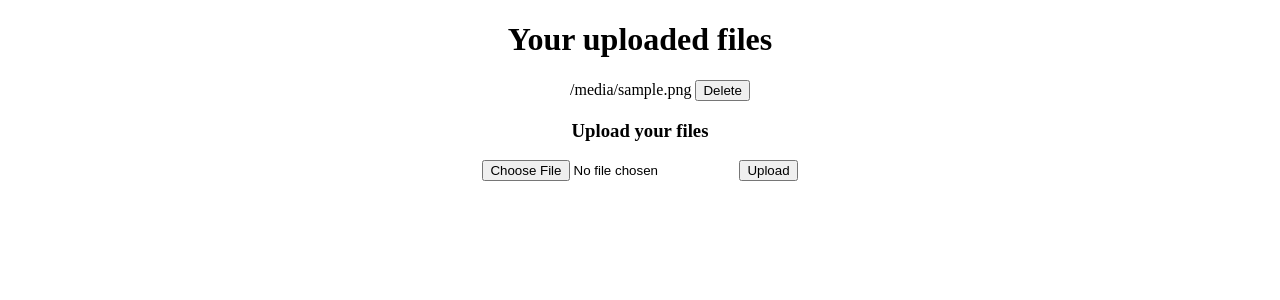
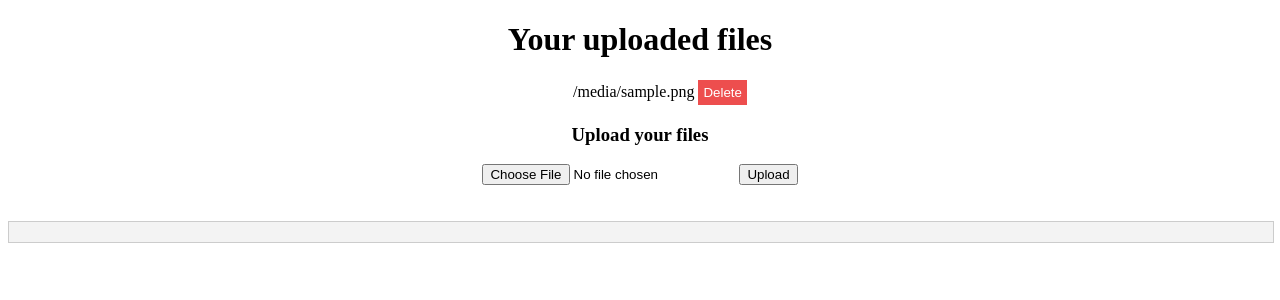
Before and after one commit to jameslatcc/flask_web_development, a Flask app: template src/templates/show_files.html in a window 1280 px wide. Shown: the top 300 px of the page. Run offline with Flask 3, Linux system fonts and the light colour scheme; the template is opened without the code that fills it: most values are stand-ins (such as "Sample title", 1, 10 or a date in 2020).

Commit message:
feat: add css and progress bar to show_files.html

```diff
--- a/src/templates/show_files.html
+++ b/src/templates/show_files.html
@@ -4,6 +4,34 @@
     <meta charset="UTF-8">
     <meta name="viewport" content="width=device-width, initial-scale=1.0">
     <title>Show Files</title>
+    <style>
+        .progress-bar {
+            width: 100%;
+            background-color: #f3f3f3;
+            border: 1px solid #ccc;
+        }
+        .progress-bar-inner {
+            height: 20px;
+            background-color: #4caf50;
+            width: 0%;
+            text-align: center;
+            color: white;
+            line-height: 20px;
+        }
+        .file-list {
+            margin-top: 20px;
+        }
+        .file-item {
+            margin: 10px 0;
+        }
+        .file-item button {
+            background-color: rgb(237, 78, 78);
+            color: white;
+            border: none;
+            padding: 5px;
+            cursor: pointer;
+        }
+    </style>
 </head>
 <body>
     <form id="showFilesForm" action="/show_files" method="get" enctype="multipart/form-data">
@@ -29,10 +57,59 @@
             <input type="file" name="file" id="fileInput">
             <button type="submit">Upload</button><br><br><br>
         </form>
+        <div class="progress-bar">
+            <div class="progress-bar-inner" id="progressBar"></div>
+        </div>
     </div>
 
     <script>
         const fileList = document.getElementById('mainList');
+        const form = document.getElementById('uploadForm');
+        const progressBar = document.getElementById('progressBar');
+
+        form.addEventListener('submit', (e) => {
+            e.preventDefault();
+
+            const fileInput = document.getElementById('fileInput');
+            const formData = new FormData();
+            formData.append('file', fileInput.files[0]);
+
+            // Create XMLHttpRequest to handle file upload
+            const xhr = new XMLHttpRequest();
+
+            // Open the request
+            xhr.open('POST', '/uploads', true);
+
+            // Handle progress updates
+            xhr.upload.onprogress = (event) => {
+                if (event.lengthComputable) {
+                    const percent = (event.loaded / event.total) * 100;
+                    progressBar.style.width = percent + '%';
+                    progressBar.textContent = Math.round(percent) + '%';
+                    socket.emit('progress', { progress: percent });
+                }
+            };
+
+            // When the file upload completes
+            xhr.onload = () => {
+                if (xhr.status === 200) {
+                    fetch('/show_files', { method: 'GET' })
+                    .then(response => response.text())
+                    .then(html => {
+                        // Replace the file list section with the updated list
+                        const newFileList = document.createElement('div');
+                        newFileList.innerHTML = html;
+                        const newList = newFileList.querySelector('.fileList');
+                        fileList.innerHTML = newList.innerHTML; // Update file list
+                    });
+                } else {
+                    statusDiv.textContent = 'Upload failed!';
+                }
+            };
+
+            // Send the request
+            xhr.send(formData);
+        });
 
         fileList.addEventListener('click', (e) => {
             if (e.target.classList.contains('deleteBtn')) {
```
